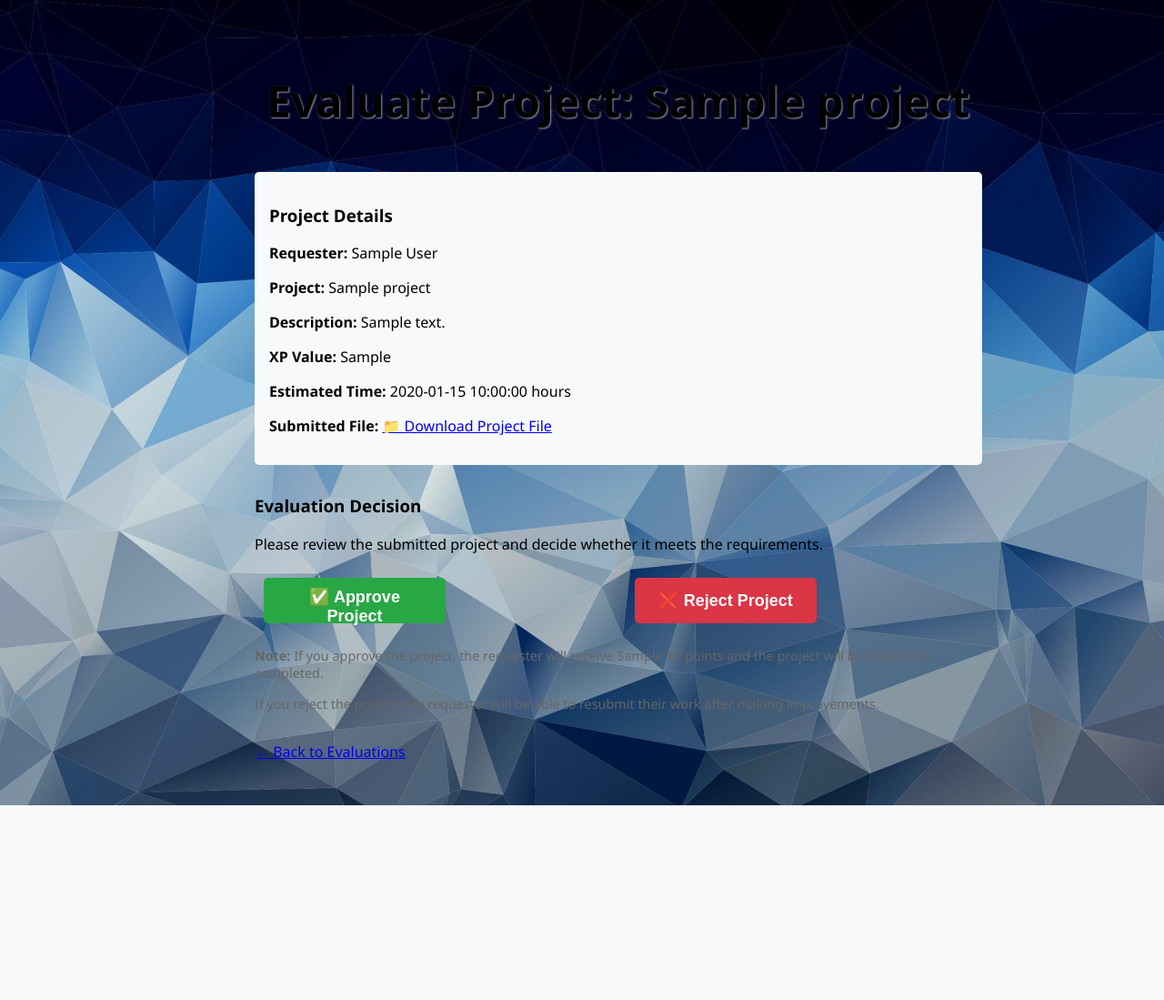
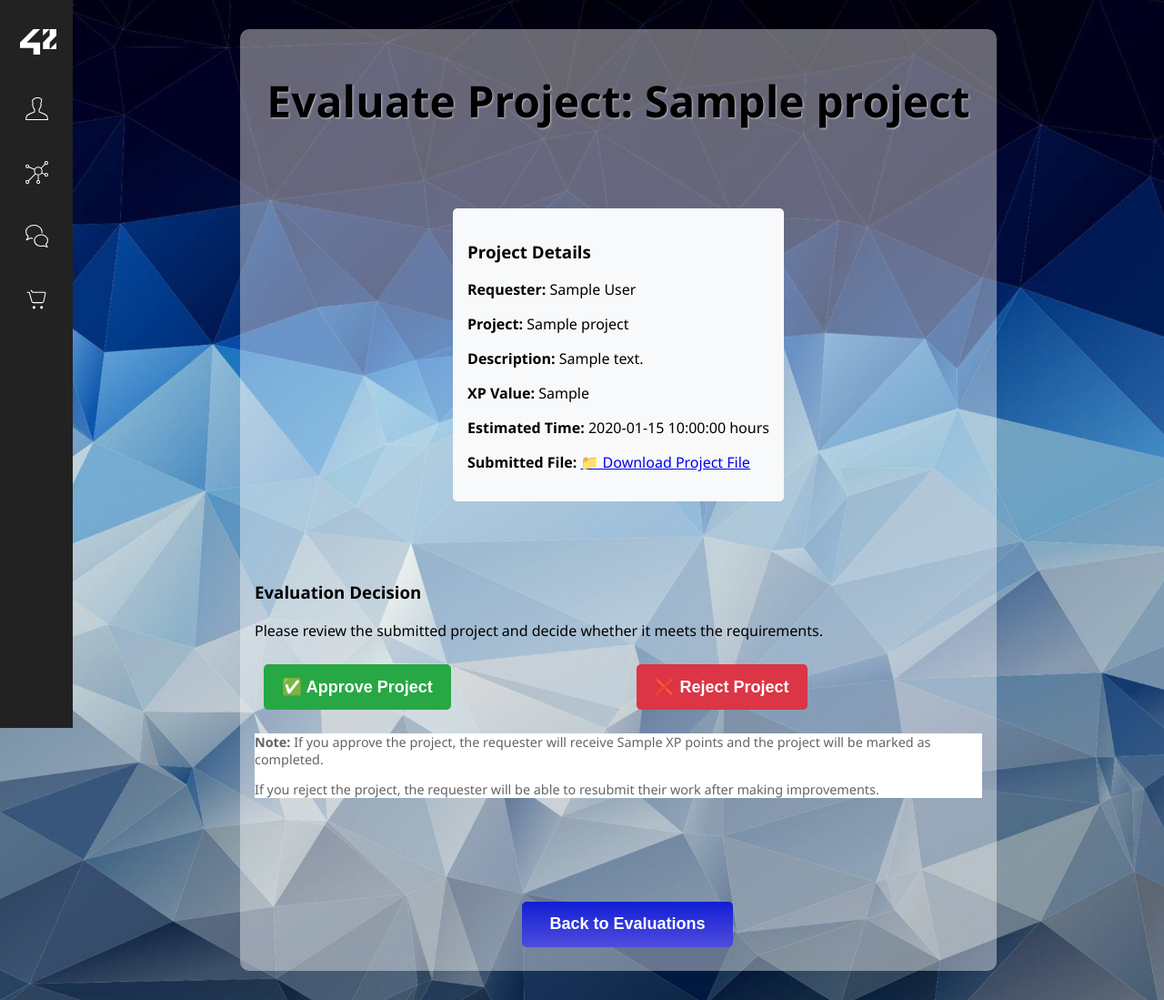
Before and after one commit to Adam2475/Piscine-PHP-Rush01, a Symfony app: template intranet/templates/project/evaluate.html.twig in a window 1280 px wide. Shown: the whole page at 91% size. Before the commit the page ends 885 px from the top, so only its background shows below. Run offline with Twig, Linux system fonts and the light colour scheme; the template is opened without the code that fills it: most values are stand-ins (such as "Sample title", 1, 10 or a date in 2020); some libraries are stand-ins or nearby versions.

Commit message:
varie modifiche profile page;

```diff
--- a/intranet/public/css/style.css
+++ b/intranet/public/css/style.css
@@ -139,7 +139,7 @@ h1, h2 {
     background-color: #007bff;
     border: none;
     border-radius: 5px;
-    color: rgb(170, 170, 170);
+    color: rgb(255, 255, 255);
     transition: background-color 0.3s ease;
 }
 
@@ -185,11 +185,6 @@ form {
     border-radius: 4px;
     border: 1px solid #ccc;
     background-color: rgba(255, 255, 255, 0.6);
-}
-
-.user_name {
-    color: #53989e;
-
 }
 
 .example-wrapper code {
@@ -380,15 +375,24 @@ form {
     margin: 0;
     font-size: 24px;
     padding-left: 10px;
+    color: #53989e;
+}
+
+.levelBar p {
+    margin-bottom: 10px;
+    font-size: 18px;
+    padding-left: 10px;
+    color: #53989e;
 }
 
 .info {
     flex: 1;
-    text-align: center;
+    text-align: left;
     padding-top: 10px;
     display: flex;
-    justify-content: space-between;
+    justify-content: center;
     margin-bottom: 30px;
+    margin-top: 30px;
     border-radius: 10px;
 }
 
@@ -399,8 +403,8 @@ form {
 }
 
 .info li {
-    color: rgb(255, 255, 255);
-    margin-bottom: 5px;
+    color: #53989e;;
+    margin-bottom: 10px;
 }
 
 /* === AGENDA + TBD SECTION === */
--- a/intranet/templates/base.html.twig
+++ b/intranet/templates/base.html.twig
@@ -10,6 +10,8 @@
         {% endblock %}
     </head>
     <body>
+        {# ✅ Navbar globale, sempre visibile #}
+        {% include 'components/navbar.html.twig' %}
 
         {# ✅ Messaggi flash (es. acquisto completato) #}
         {% for label, messages in app.flashes %}
--- a/intranet/templates/project/evaluate.html.twig
+++ b/intranet/templates/project/evaluate.html.twig
@@ -3,7 +3,7 @@
 {% block title %}Project Evaluation{% endblock %}
 
 {% block body %}
-<div class="container" style="max-width: 800px; margin: 2rem auto; padding: 1rem;">
+<div class="edit_info" style="max-width: 800px; margin: 2rem auto; padding: 1rem;">
     <h1>Evaluate Project: {{ evaluation.project.name }}</h1>
 
     <div style="background: #f8f9fa; padding: 1rem; border-radius: 5px; margin: 1rem 0;">
@@ -27,30 +27,32 @@
         <h3>Evaluation Decision</h3>
         <p>Please review the submitted project and decide whether it meets the requirements.</p>
 
-        <div style="display: flex; gap: 1rem; margin-top: 1rem;">
+        <div style="display: flex; align-items: center; justify-content: center; gap: 20px; margin-top: auto;">
             <form action="{{ path('project_evaluate', { id: evaluation.id }) }}" method="post" style="display: inline;">
                 <input type="hidden" name="approved" value="1">
-                <button type="submit" class="btn btn-success" style="background: #28a745; color: white; padding: 10px 20px; border: none; border-radius: 5px;">
+                <button type="submit" class="btn btn-success" style="background: #28a745; color: white; padding: 10px 20px; border: none; border-radius: 5px; width: auto;">
                     ✅ Approve Project
                 </button>
             </form>
 
             <form action="{{ path('project_evaluate', { id: evaluation.id }) }}" method="post" style="display: inline;">
                 <input type="hidden" name="approved" value="0">
-                <button type="submit" class="btn btn-danger" style="background: #dc3545; color: white; padding: 10px 20px; border: none; border-radius: 5px;">
+                <button type="submit" class="btn btn-danger" style="background: #dc3545; color: white; padding: 10px 20px; border: none; border-radius: 5px; width: auto;">
                     ❌ Reject Project
                 </button>
             </form>
         </div>
 
-        <div style="margin-top: 1rem; font-size: 0.9em; color: #666;">
+        <div style="margin-top: 1rem; font-size: 0.9em; color: rgb(100, 100, 100); background-color: white;">
             <p><strong>Note:</strong> If you approve the project, the requester will receive {{ evaluation.project.xp }} XP points and the project will be marked as completed.</p>
             <p>If you reject the project, the requester will be able to resubmit their work after making improvements.</p>
         </div>
     </div>
 
     <div style="margin-top: 2rem;">
-        <a href="{{ path('evaluations') }}" class="btn btn-secondary">← Back to Evaluations</a>
+        <form action="{{ path('evaluations') }}" method="get" style="margin-top: 5px;">
+            <button type="submit" class="btn btn-primary">Back to Evaluations</button>
+        </form>
     </div>
 </div>
 {% endblock %}
```
Also changed, not shown: intranet/migrations/Version20250805172722.php (deleted), 1 other file.
